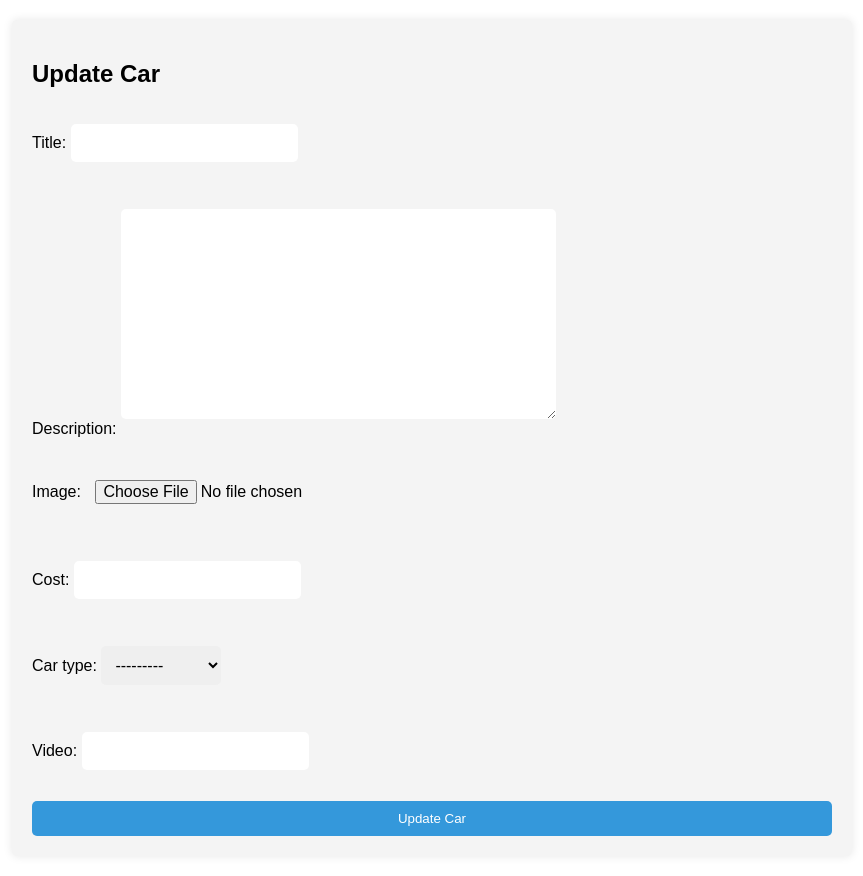
After one commit to beka0708/django_lesson_3_group-, a Django app: template templates/update_car.html in a window 1280 px wide. The commit adds this page. Shown: the whole page, without its empty margins (208-1071 px from the left). Run offline with Django 5.2, Linux system fonts and the light colour scheme; the template is opened without the code that fills it: values that come from a table or form of the project are taken from there, others are empty.

Commit message:
added car-update and delete

```diff
--- a/car/urls.py
+++ b/car/urls.py
@@ -5,5 +5,6 @@ urlpatterns = [
     path("car_list/", views.car_list_view, name="car_list"),
     path("car_list/<int:id>/", views.car_detail_view, name="car_detail"),
     path("create_car/", views.create_car_view, name="create_car"),
-
+    path("car_list/<int:id>/update/", views.update_car_view, name="car_update"),
+    path("car_list/<int:id>/delete/", views.delete_car_view, name="car_delete"),
 ]
--- a/templates/car_detail.html
+++ b/templates/car_detail.html
@@ -125,6 +125,8 @@
 <body>
 <div class="container">
     <a href="/car_list/" class="bubble-btn">Вернуться на список машин</a>
+    <a href="/car_list/{{car_detail.id}}/update/" class="bubble-btn">Обновить машину</a>
+    <a href="/car_list/{{car_detail.id}}/delete/" class="bubble-btn">Удалить машину</a>
 
     <article class="car-detail">
         <figure>
@@ -144,6 +146,9 @@
     </article>
 
     <!-- Добавляем скрипт для переключения видео -->
+<!--    <script>-->
+<!--        alert('твоя машина успешно обновлена')-->
+<!--    </script>-->
     <script>
         document.getElementById('toggleVideoBtn').addEventListener('click', function() {
             var video = document.querySelector('.car-video');
--- /dev/null
+++ b/templates/update_car.html
@@ -0,0 +1,64 @@
+<!DOCTYPE html>
+<html lang="en">
+<head>
+    <meta charset="UTF-8">
+    <title>Update Car</title>
+    <style>
+        body {
+            font-family: Arial, sans-serif;
+            margin: 0;
+            padding: 20px;
+        }
+
+        .container {
+            max-width: 800px;
+            margin: 0 auto;
+            padding: 20px;
+            background-color: #f4f4f4;
+            border-radius: 5px;
+            box-shadow: 0 0 10px rgba(0,0,0,0.1);
+        }
+
+        form {
+            display: flex;
+            flex-direction: column;
+        }
+
+        label {
+            margin-bottom: 5px;
+        }
+
+        input, textarea, select {
+            margin-bottom: 15px;
+            padding: 10px;
+            border: none;
+            border-radius: 5px;
+            font-size: 16px;
+        }
+
+        button[type="submit"] {
+            background-color: #3498db;
+            color: white;
+            padding: 10px 20px;
+            border: none;
+            border-radius: 5px;
+            cursor: pointer;
+            transition: background-color 0.3s ease;
+        }
+
+        button[type="submit"]:hover {
+            background-color: #2980b9;
+        }
+    </style>
+</head>
+<body>
+<div class="container">
+    <h2>Update Car</h2>
+    <form method="post">
+        {% csrf_token %}
+        {{ form.as_p }}
+        <button type="submit">Update Car</button>
+    </form>
+</div>
+</body>
+</html>
```
Also changed, not shown: car/views.py (+22 -0 lines).
